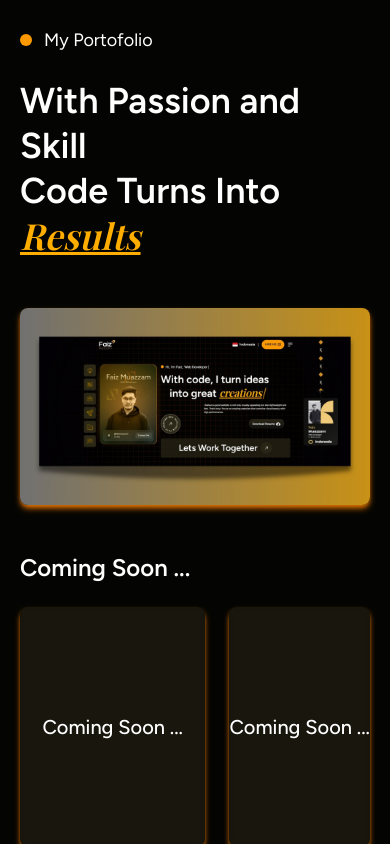
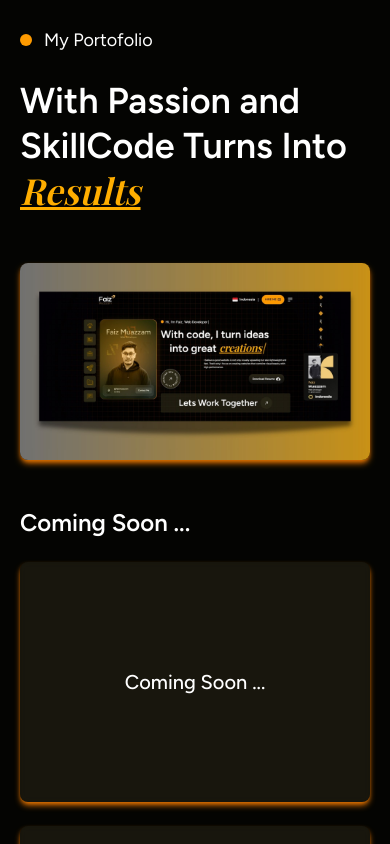
Before and after one commit to Faizmuazzam/portofolio_faiz_v1, a Next.js app: page / in a window 390 px wide. Shown: the part 8220-9064 px from the top of the page. Built offline with nearby package versions, Linux system fonts and the light colour scheme; a web font is replaced by a local one.

Commit message:
fix bug mobile

```diff
--- a/src/app/section/Portofolio.tsx
+++ b/src/app/section/Portofolio.tsx
@@ -12,7 +12,7 @@ const Portofolio = ({ id }: { id: string }) => {
           initial={{ opacity: 0, translateX: 150 }}
           whileInView={{ opacity: 1, translateX: 0 }}
           transition={{ duration: 1, delay: 0.3 }}
-          className="block"
+          className="block max-md:inline"
         >
           With Passion and Skill
         </motion.span>
@@ -20,7 +20,7 @@ const Portofolio = ({ id }: { id: string }) => {
           initial={{ opacity: 0, translateX: 150 }}
           whileInView={{ opacity: 1, translateX: 0 }}
           transition={{ duration: 1, delay: 0.4 }}
-          className="block lg:pl-[60px]"
+          className="block max-md:inline lg:pl-[60px]"
         >
           Code Turns Into {" "}
           <span className="inline text-[#FFAE00] underline font-playfair italic cursor-target">
@@ -49,7 +49,7 @@ const Portofolio = ({ id }: { id: string }) => {
             Coming Soon ...
           </motion.h4>
         </div>
-       <div className="block">
+       <div className="block max-md:col-span-2">
           <motion.div
             initial={{ opacity: 0, translateY: 100 }}
             whileInView={{ opacity: 1, translateY: 0 }}
@@ -65,7 +65,7 @@ const Portofolio = ({ id }: { id: string }) => {
             </span>
           </motion.div>
         </div>
-        <div className="block">
+        <div className="block max-md:col-span-2">
           <motion.div
             initial={{ opacity: 0, translateY: 100 }}
             whileInView={{ opacity: 1, translateY: 0 }}
```
